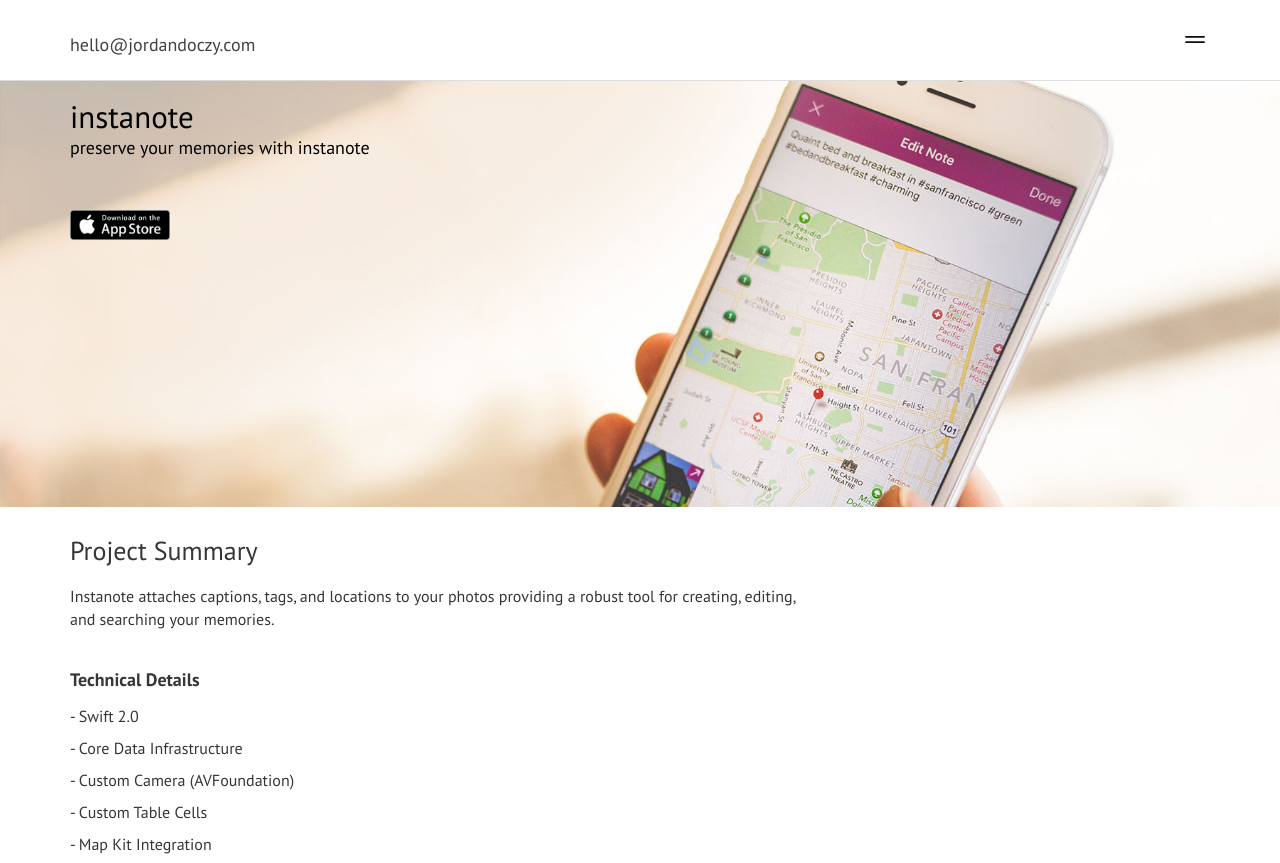
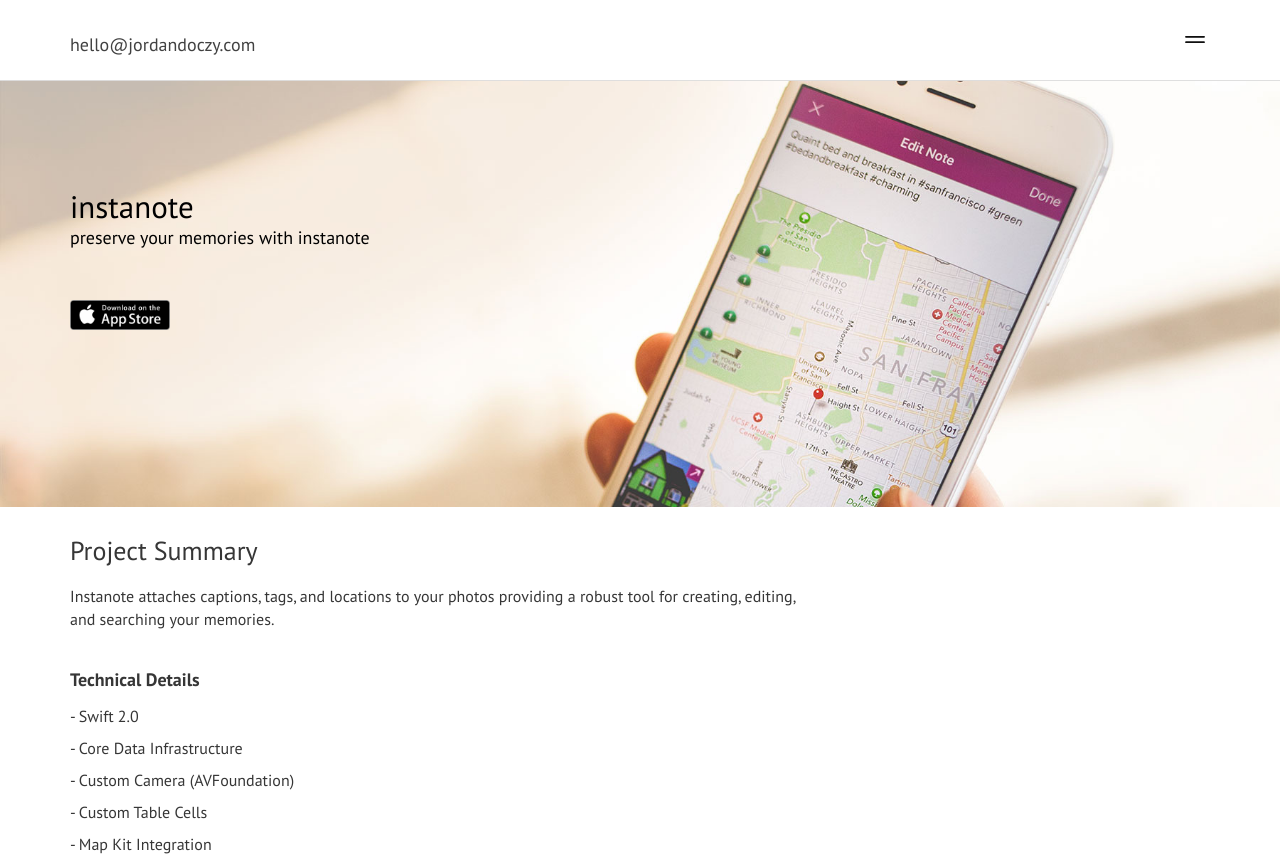
Before and after one commit to JordanDoczy/jordandoczy.com, a plain HTML site: page project.html in a window 1280 px wide. Shown: the top 863 px of the page. Drawn offline with nearby package versions, Linux system fonts and the light colour scheme.

Commit message:
dynamic tout-copy positioning

```diff
--- a/css/detail-page-styles.css
+++ b/css/detail-page-styles.css
@@ -101,22 +101,9 @@ video::-webkit-media-controls {
     display:none !important;
 }
 
-/* @media only screen and (min-width: 375px) {
-	.tout-hero {
-		min-height: 250px;
-	}
+@media only screen and (min-width: 600px) {
 	.tout-copy {
-		padding-top: 3%;
-	}
-}
-@media only screen and (min-width: 414px) {
-	.tout-hero {
-		min-height: 276;
-	}
-}
-@media only screen and (min-width: 600px) {
-	.tout-hero {
-		min-height: 400px;
+		padding-top: 90px;
 	}
 }
 @media only screen and (min-width: 768px) {
@@ -129,7 +116,7 @@ video::-webkit-media-controls {
 	}
 }
 @media only screen and (min-width: 1024px) {
-} */
+}
 
 #nextProject-button {
 	background: #363636;
```
